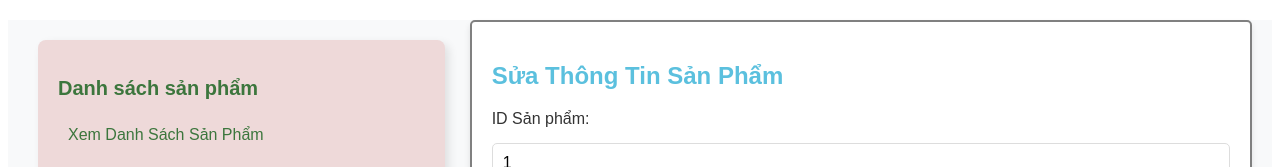
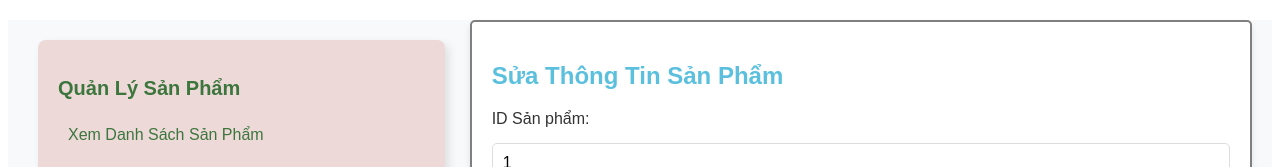
Before and after one commit to voketinh03/WBMT_Frontend, an Angular app: page /edit-product/1 in a window 1280 px wide. Shown: the top 167 px of the page. Built offline with nearby package versions, Linux system fonts and the light colour scheme; no server answers.

Commit message:
Sửa sản phẩm_Sprint3

```diff
--- a/src/app/admin/edit-product/edit-product.component.html
+++ b/src/app/admin/edit-product/edit-product.component.html
@@ -1,3 +1,4 @@
+
 <!DOCTYPE html>
 <html lang="en">
 <head>
@@ -9,7 +10,7 @@
   <div class="admin-container">
     <!-- Left Navigation Form -->
     <div class="product-menu">
-        <h2>Danh sách sản phẩm</h2>
+        <h2>Quản Lý Sản Phẩm</h2>
         <ul>
             <li><a routerLink="/product">Xem Danh Sách Sản Phẩm</a></li>
             <li><a routerLink="/add-product">Thêm Sản Phẩm</a></li>
--- a/src/app/admin/edit-product/edit-product.component.ts
+++ b/src/app/admin/edit-product/edit-product.component.ts
@@ -95,7 +95,7 @@ onPriceInput(event: any): void {
       next: (response) => {
         console.log('API Response:', response);
         this.successMessage = 'Sản phẩm đã được cập nhật thành công!';
-setTimeout(() => {
+        setTimeout(() => {
           this.router.navigate(['/product']);
         }, 2000);
       },
```
Also changed, not shown: src/app/admin/edit-product/edit-product.component.css (indentation only).
